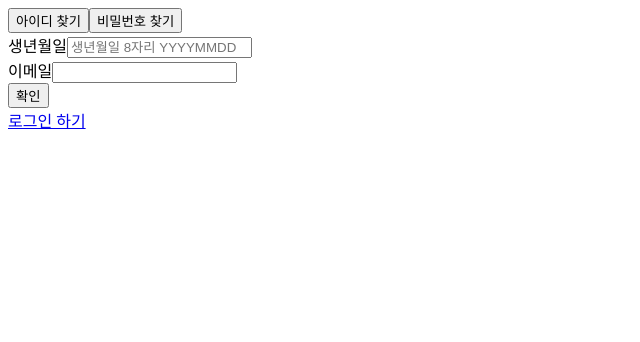
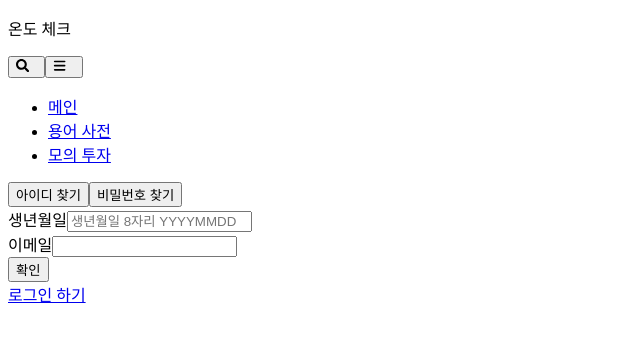
Before and after one commit to kdt-ful-class-three-group/KDT-FUL-3_PROJECT-A-3, a Next.js app in the folder client/: page /find in a window 1280 px wide. Shown: the top 342 px of the page, without its empty margins (0-640 px from the left). Built offline with nearby package versions, Linux system fonts and the light colour scheme.

Commit message:
Feat: Button 컴포넌트 icon 생성

```diff
--- a/client/package.json
+++ b/client/package.json
@@ -16,6 +16,7 @@
     "next-auth": "^4.24.11",
     "react": "^19.0.0",
     "react-dom": "^19.0.0",
+    "react-icons": "^5.5.0",
     "react-redux": "^9.2.0",
     "redux": "^5.0.1"
   },
--- a/client/src/app/home/page.tsx
+++ b/client/src/app/home/page.tsx
@@ -1,3 +1,4 @@
+import { Header } from "@/components/common/menu/Header";
 import { StockSection } from "@/components/home/StockSection"
 import { NewsSection } from "@/components/home/NewsSection";
 
@@ -5,10 +6,6 @@ export default function Home() {
 
   return (
     <div>
-      <div>
-        <h1>홈페이지</h1>
-      </div>
-
       <div>
         <StockSection />
       </div>
--- a/client/src/app/layout.tsx
+++ b/client/src/app/layout.tsx
@@ -4,6 +4,7 @@ import "./globals.css";
 import SessionWrapper from "@/components/session/SessionWrapper";
 //*RTK store를 하위컴포넌트에 전달
 import { ReduxProvider } from "./provider";
+import { Header } from "@/components/common/menu/Header";
 
 const geistSans = Geist({
   variable: "--font-geist-sans",
@@ -32,7 +33,8 @@ export default function RootLayout({
       >
         <ReduxProvider>
           <SessionWrapper>
-          {children}
+            <Header />
+            {children}
           </SessionWrapper>
         </ReduxProvider>
       </body>
--- a/client/src/app/simulation/page.tsx
+++ b/client/src/app/simulation/page.tsx
@@ -0,0 +1,9 @@
+export default function Simulation() {
+  return (
+    <div>
+      <h1>시뮬레이션 페이지</h1>
+      <p>여기 시뮬레이션 내용이 들어갑니다.</p>
+      {/* 여기에 시뮬레이션 컴포넌트나 기능을 추가할 수 있습니다. */}
+    </div>
+  );
+}
--- a/client/src/app/voca/page.tsx
+++ b/client/src/app/voca/page.tsx
@@ -0,0 +1,10 @@
+export default function Voca() {
+
+  return (
+    <div>
+      <h1>사전페이지</h1>
+      <p>여기 사전내용이 들어갑니다.</p>
+      {/* 여기에 단어장 컴포넌트나 기능을 추가할 수 있습니다. */}
+    </div>
+  );
+}
--- a/client/src/components/common/Button.tsx
+++ b/client/src/components/common/Button.tsx
@@ -1,13 +1,30 @@
+
 import React from "react";
-
+import { FaSearch } from "react-icons/fa";
+import { FaBars } from "react-icons/fa6";
 interface ButtonProps extends React.ButtonHTMLAttributes<HTMLButtonElement> {
-  name: string;
+  name?: string;
+  icon?: 'search' | 'hamburger' | 'plus' | 'minus' | 'edit' | 'delete';
+  variant?: 'default' | 'icon';
+  href?: string;
 }
 
-export function Button({ name, ...props }: ButtonProps) {
+export function Button({ name, icon, ...props }: ButtonProps) {
+  const renderIcon = () => {
+    switch (icon) {
+      case 'search':
+        return <FaSearch style={{ marginRight: '0.5rem' }} />;
+      case 'hamburger':
+        return <FaBars style={{ marginRight: '0.5rem' }} />;
+      default:
+        return null;
+    }
+  };
+
   return (
     <button {...props}>
+      {renderIcon()}
       {name}
     </button>
-  )
+  );
 }
--- a/client/src/components/common/menu/Nav.tsx
+++ b/client/src/components/common/menu/Nav.tsx
@@ -1,7 +1,19 @@
-export function Nav(){
+import { Button } from "../Button"
+
+export function Nav() {
+
   return(
     <div>
-      <p>상단 메뉴</p>
+      <div>
+        <p>온도 체크</p>
+      </div>
+
+      <div>
+        {/* 검색 메뉴 */}
+        <Button variant="icon" icon="search" />
+        {/* 알림메뉴 */}
+        <Button variant="icon" icon="hamburger" />
+      </div>
     </div>
   )
 }
--- a/client/src/components/common/menu/Tab.tsx
+++ b/client/src/components/common/menu/Tab.tsx
@@ -1,7 +1,14 @@
-export function Tab (){
+import Link from "next/link"
+
+export function Tab() {
+
   return(
     <div>
-      <p>탭메뉴</p>
+      <ul>
+        <li><Link href={"/home"}>메인</Link></li>
+        <li><Link href={"/voca"}>용어 사전</Link></li>
+        <li><Link href={"/simulation"}>모의 투자</Link></li>
+      </ul>
     </div>
   )
 }
```
Also changed, not shown: client/src/app/login/layout.tsx (added), client/src/app/signup/layout.tsx (added), 1 other file (tests, documents, lock files or other folders).
